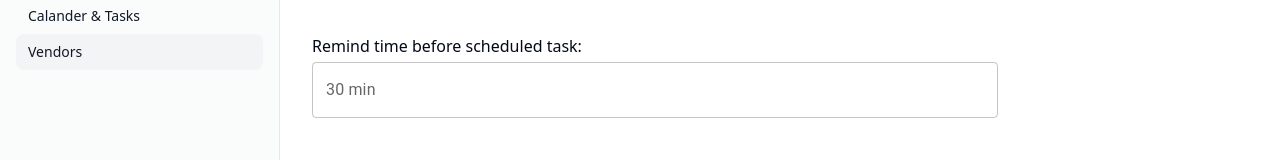
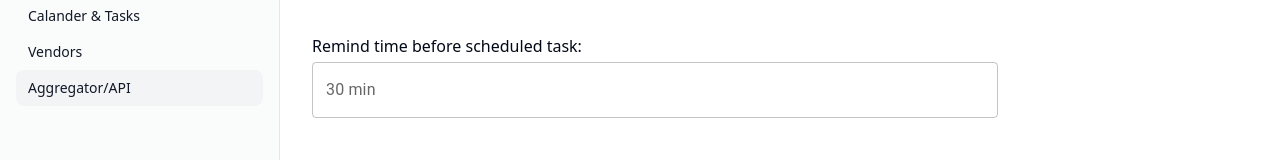
Before and after one commit to adamn1225/ssta, a Next.js app: page /settings in a window 1280 px wide. Shown: the part 150-310 px from the top of the page. Built offline with nearby package versions, Linux system fonts and the light colour scheme; no server answers.

Commit message:
Added Nav Item

```diff
--- a/app/layout.tsx
+++ b/app/layout.tsx
@@ -45,8 +45,11 @@ export default function RootLayout({
                   <NavItem href="/calendar">
                     Calander & Tasks
                   </NavItem>
+                  <NavItem href="/">
+                    Vendors
+                  </NavItem>
                   <NavItem href="/settings">
-                    Vendors
+                    Aggregator/API
                   </NavItem>
                 </nav>
               </div>
```
